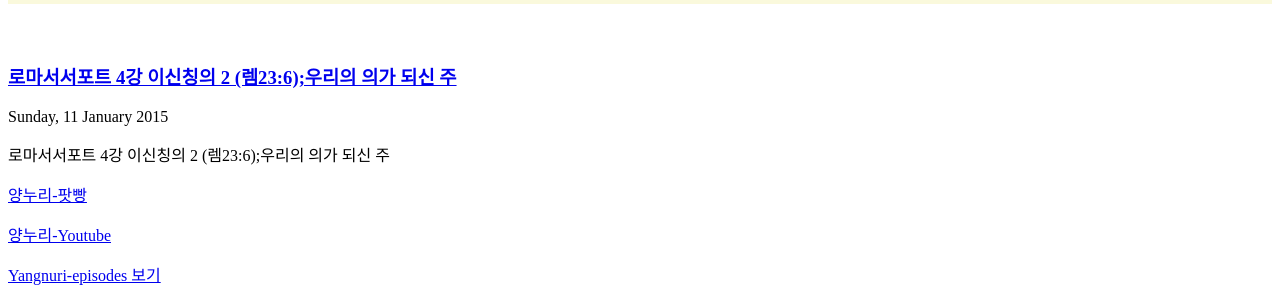
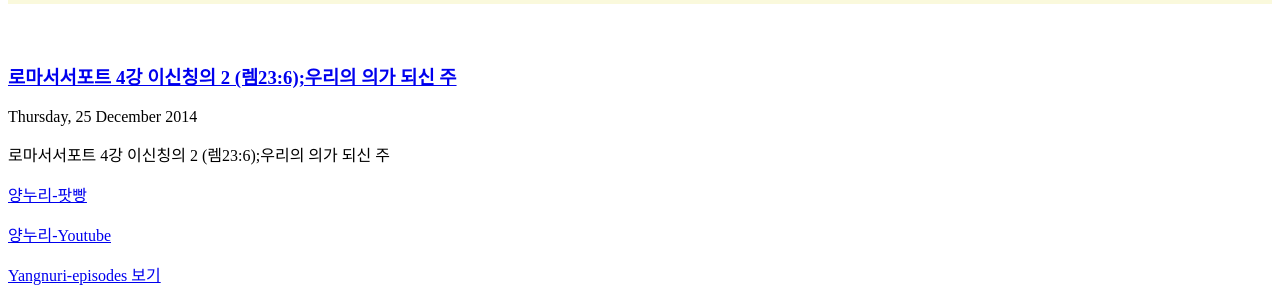
Before and after one commit to yangnuri2/yangnuri2.github.io, a Jekyll site: the page built from _posts/2015-01-11-yang-1-7.md, in a window 1280 px wide. Shown: the part 1969-2268 px from the top of the page. Built offline with Jekyll 4.4.1, drawn with Linux system fonts in a browser that asks for light colours.

Commit message:
Update 2015-01-11-yang-1-7.md

```diff
--- a/_posts/2015-01-11-yang-1-7.md
+++ b/_posts/2015-01-11-yang-1-7.md
@@ -2,7 +2,7 @@
 layout: post
 title: "로마서서포트 4강 이신칭의 2 (렘23:6);우리의 의가 되신 주"
 author: "Yangnuri"
-date: 2015-01-11
+date: 2014-12-25
 duration: "45:47"
 type: "video/mp4"
 enclosure_url: http://archive.org/download/42236_201501/%EB%A1%9C%EB%A7%88%EC%84%9C%EC%84%9C%ED%8F%AC%ED%8A%B8%204%EA%B0%95%20%EC%9D%B4%EC%8B%A0%EC%B9%AD%EC%9D%98%202%20%28%EB%A0%9823_6%29.mp4
```
